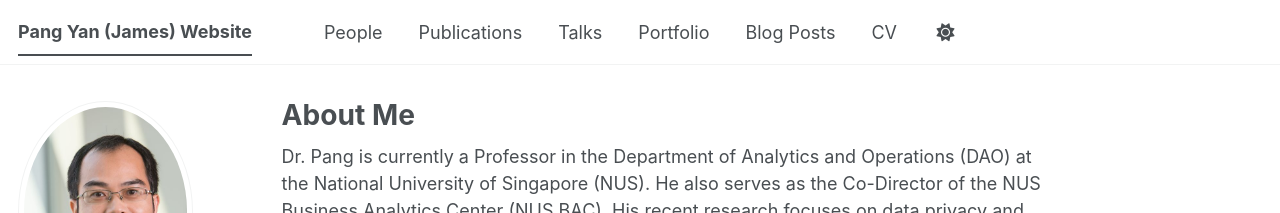
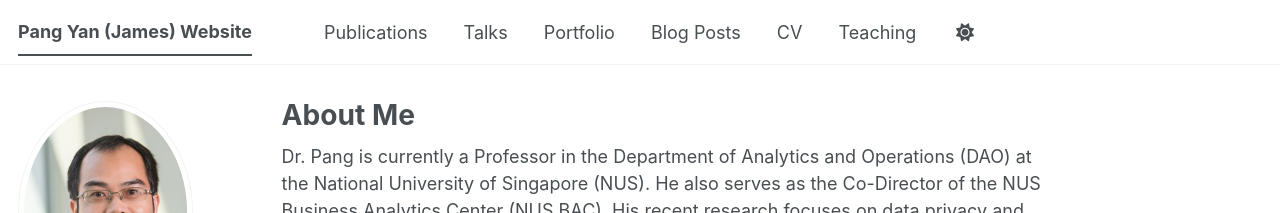
Before and after one commit to jamespangyan/jamespangyan.github.io, a Jekyll site: the page built from _pages/about.md, in a window 1280 px wide. Shown: the top 213 px of the page. Built offline with Jekyll 4.4.1, drawn with Linux system fonts in a browser that asks for light colours; some web fonts are replaced; a script bundle is joined from its source files by our own code; library files that are not in the unit come from our copies.

Commit message:
Add 'Teaching' section to navigation

```diff
--- a/_data/navigation.yml
+++ b/_data/navigation.yml
@@ -8,9 +8,6 @@
 #      Markdown formatted page while the second is generated using JSON.
 
 main:
-
-  - title: "People"
-    url: /teaching/
 
   - title: "Publications"
     url: /publications/
@@ -27,6 +24,9 @@ main:
   - title: "CV"
     url: /cv/
 
+  - title: "Teaching"
+    url: /teaching/
+
   # - title: "CV"
   #   url: /cv-json/
 
```
